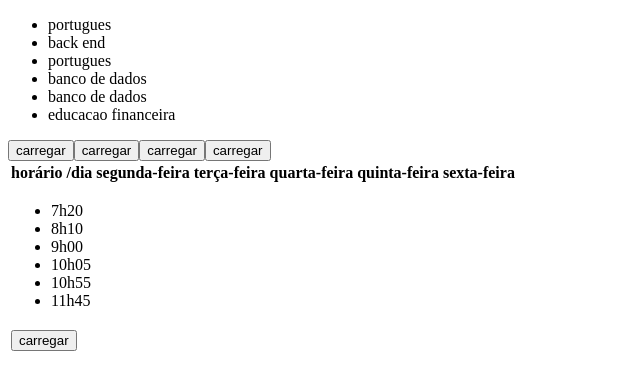
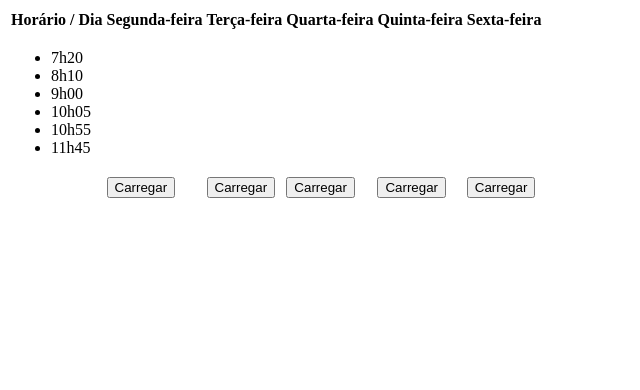
Before and after one commit to gabrielviniciusandrade/trabalho-API-aula, a website: page index.html in a window 1280 px wide. Shown: the whole page, without its empty margins (0-640 px from the left). Drawn offline with Linux system fonts and the light colour scheme.

Commit message:
Add files via upload

```diff
--- a/index.html
+++ b/index.html
@@ -6,20 +6,17 @@
     <title>Horários Kennedy</title>
 </head>
 <body>
-
     <header></header>
-
     <main>
         <table>
             <thead>
-              <th>horário /dia</th>
-              <th>segunda-feira</th>
-              <th>terça-feira</th>
-              <th>quarta-feira</th>
-              <th>quinta-feira</th>
-              <th>sexta-feira</th>
+                <th>Horário / Dia</th>
+                <th>Segunda-feira</th>
+                <th>Terça-feira</th>
+                <th>Quarta-feira</th>
+                <th>Quinta-feira</th>
+                <th>Sexta-feira</th>
             </thead>
-
             <tbody>
                 <tr>
                     <td>
@@ -32,51 +29,56 @@
                             <li>11h45</li>
                         </ul>
                     </td>
-                        <td id = "segunda-feira"> </td>
-                        <td id = "terça-feira"> </td>
-                        <td id = "quarta-feira"> </td>
-                        <td id = "quinta-feira"> </td>
-                        <td id = "sexta-feira"> </td>
-
-                         <ul>
-                             <li>portugues</li>
-                             <li>back end</li>
-                             <li>portugues</li>
-                             <li>banco de dados</li>
-                             <li>banco de dados</li>
-                             <li>educacao financeira</li>
-                         </ul>
-                    </td>
+                    <td id = "Segunda"> </td>
+                    <td id = "Terça"> </td>
+                    <td id = "Quarta"> </td>
+                    <td id = "Quinta"> </td>
+                    <td id = "Sexta"> </td>
+                </tr>
                 <tr>
-                 <td>
-                    <button onclick="carregar_horario(segunda-feira)">carregar</button></td>
-                    <button onclick="carregar_horario(terça-feira)">carregar</button></td>
-                    <button onclick="carregar_horario(quarta-feira)">carregar</button></td>
-                    <button onclick="carregar_horario(quinta-feira)">carregar</button></td>
-                    <button onclick="carregar_horario(sexta-feira)">carregar</button></td>
-                 </td>
+                    <td></td>
+                    <td> <button onclick="carregar_horario('Segunda')">Carregar</button> </td>
+                    <td> <button onclick="carregar_horario('Terça')">Carregar</button> </td>
+                    <td> <button onclick="carregar_horario('Quarta')">Carregar</button> </td>
+                    <td> <button onclick="carregar_horario('Quinta')">Carregar</button> </td>
+                    <td> <button onclick="carregar_horario('Sexta')">Carregar</button> </td>
+                </tr>
             </tbody>
-
         </table>
-
     </main>
-
     <footer></footer>
 
     <script>
 
-      async function carregar_horario(dia){
+        async function carregar_horario(dia) {
             const coluna_dia = document.getElementById(dia)
-        try{
-              const link = "http://localhost:3000/horario/" + dia
-        } catch (erro){
-         coluna_dia.innerHTML = "erro ao carregar horários"
+            try {
+                const link = "http://localhost:3000/aulas/" + dia
+                const consulta_api = await fetch(link)
+                if(consulta_api.ok) {
+                    const aulas_dia = await consulta_api.json()
+                    if (aulas_dia.length == 0){
+                        coluna_dia.innerHTML = "Nenhuma aula cadastrada!"
+                    } else {
+                        console.log(aulas_dia)
+                        let html = "<ul>"
+                        aulas_dia.aulas.forEach((aula) => {
+                            html += "<li>" + aula.Aula + "</li>"
+                        })
+                        html += "</ul>"
+                        coluna_dia.innerHTML = html
+                    }
+                } else {
+                    alert(erro)
+                    coluna_dia.innerHTML = "Erro ao carregar horários!"
+                }
+            } catch (erro) {
+                alert(erro)
+                coluna_dia.innerHTML = "Erro ao carregar horários!"
             }
         }
 
-
     </script>
-
 
 </body>
 </html>
--- a/package.json
+++ b/package.json
@@ -12,7 +12,7 @@
   },
   "dependencies": {
     "cors": "^2.8.5",
-    "express": "^4.22.2"
+    "express": "^4.22.3"
   },
   "devDependencies": {
     "nodemon": "^3.0.1"
```
Also changed, not shown: 1 other file. Lines whose indentation alone changed are shown as unchanged.
